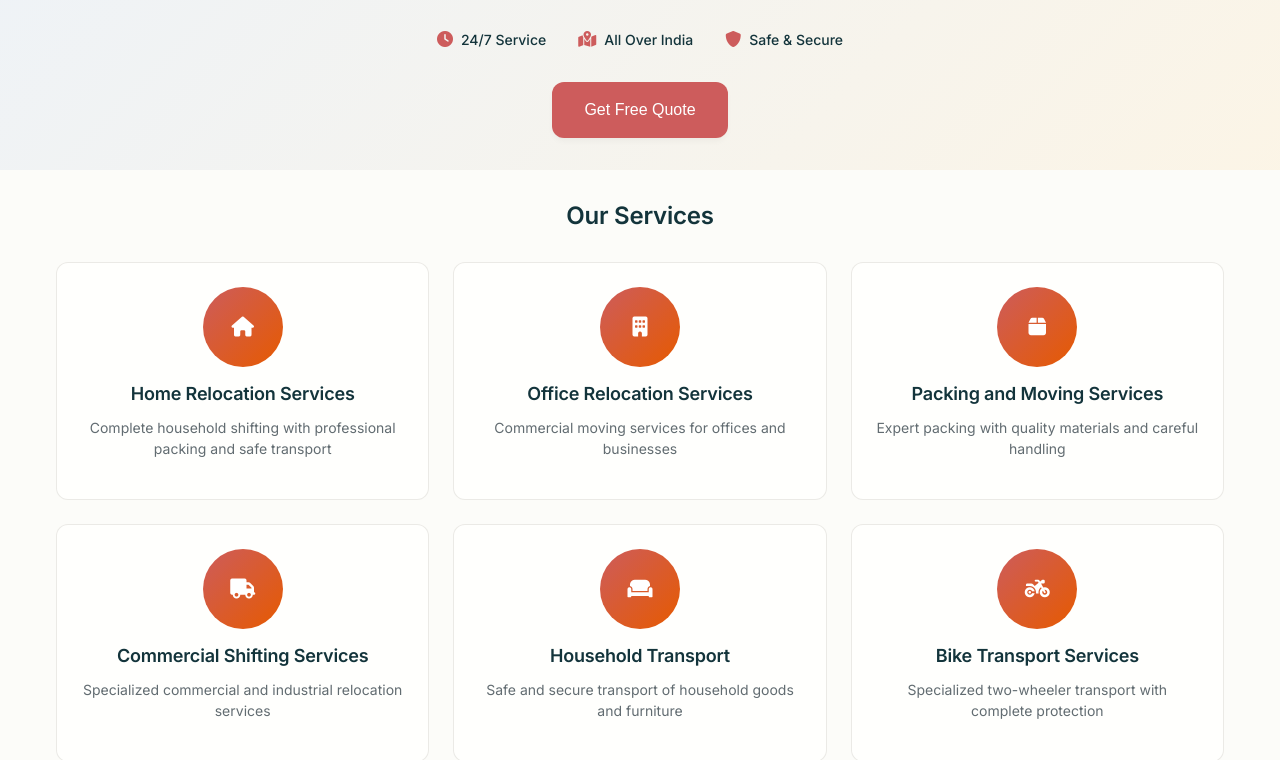
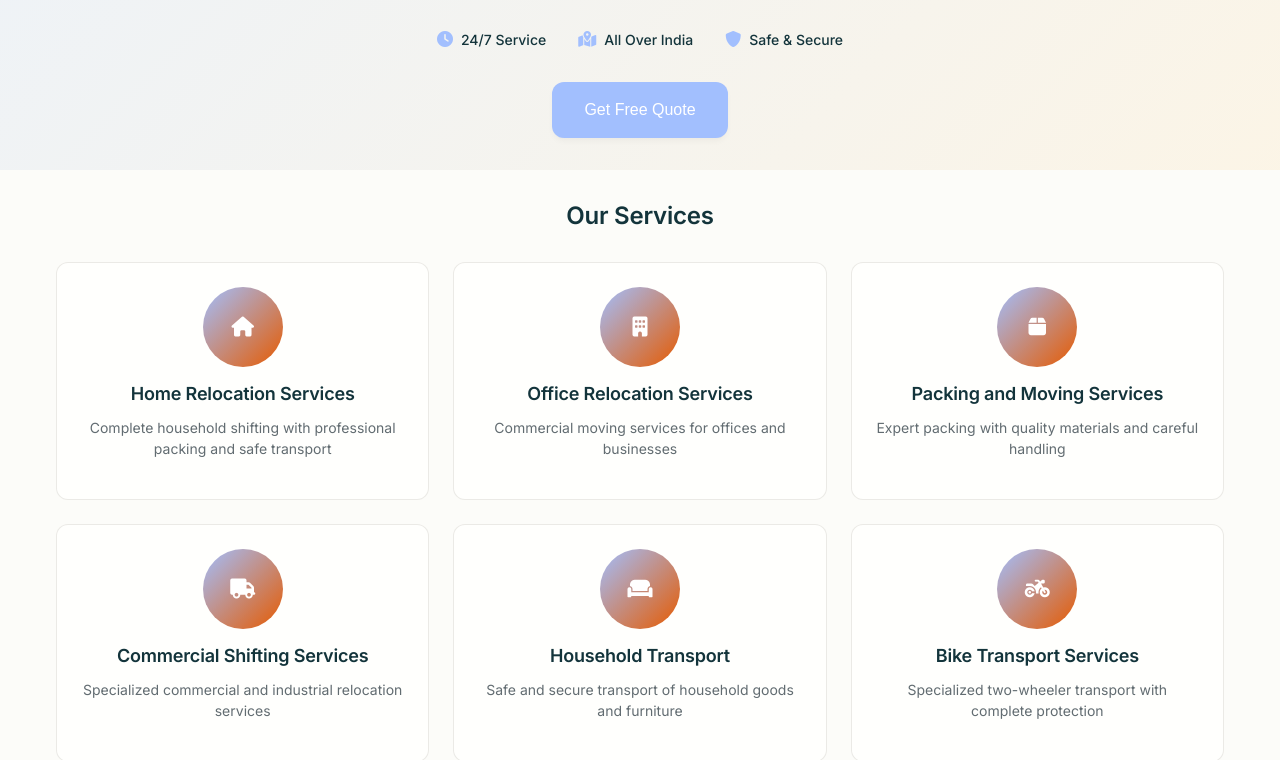
Before and after one commit to harikums222/Ultra-Pro, a plain HTML site: page index.html in a window 1280 px wide. Shown: the part 224-984 px from the top of the page. Drawn offline with Linux system fonts and the light colour scheme; a web font is replaced by a local one.

Commit message:
Update style.css
colour

```diff
--- a/style.css
+++ b/style.css
@@ -743,7 +743,7 @@ select.form-control {
 /* Override root variables for company branding */
 :root {
  /* --color-brand-primary: #FF6B00; */
-  --color-brand-primary: #CD5C5C;
+  --color-brand-primary: #A2BFFE;
   --color-brand-primary-hover: #E65A00;
   --color-brand-primary-active: #CC5200;
   --color-brand-secondary: #000000;
```
